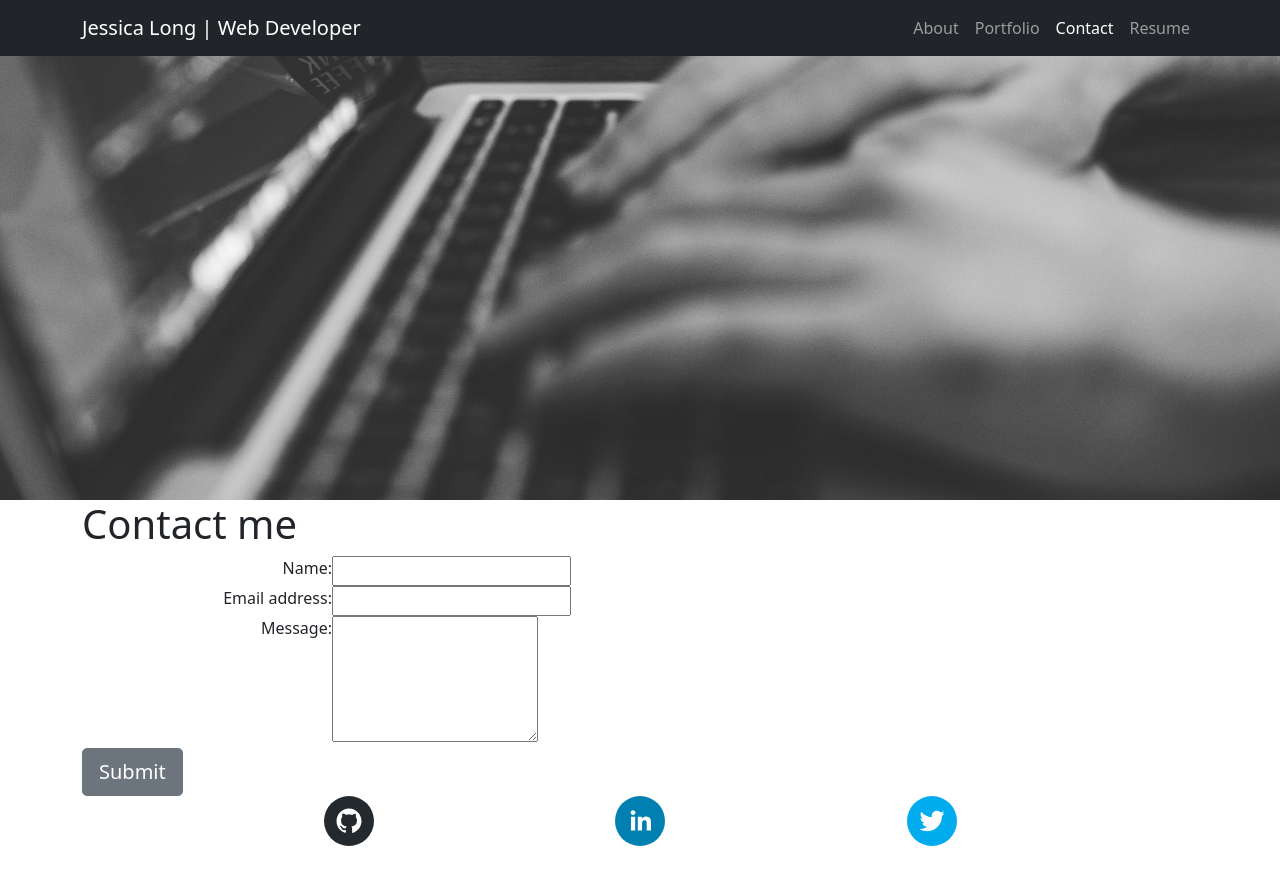
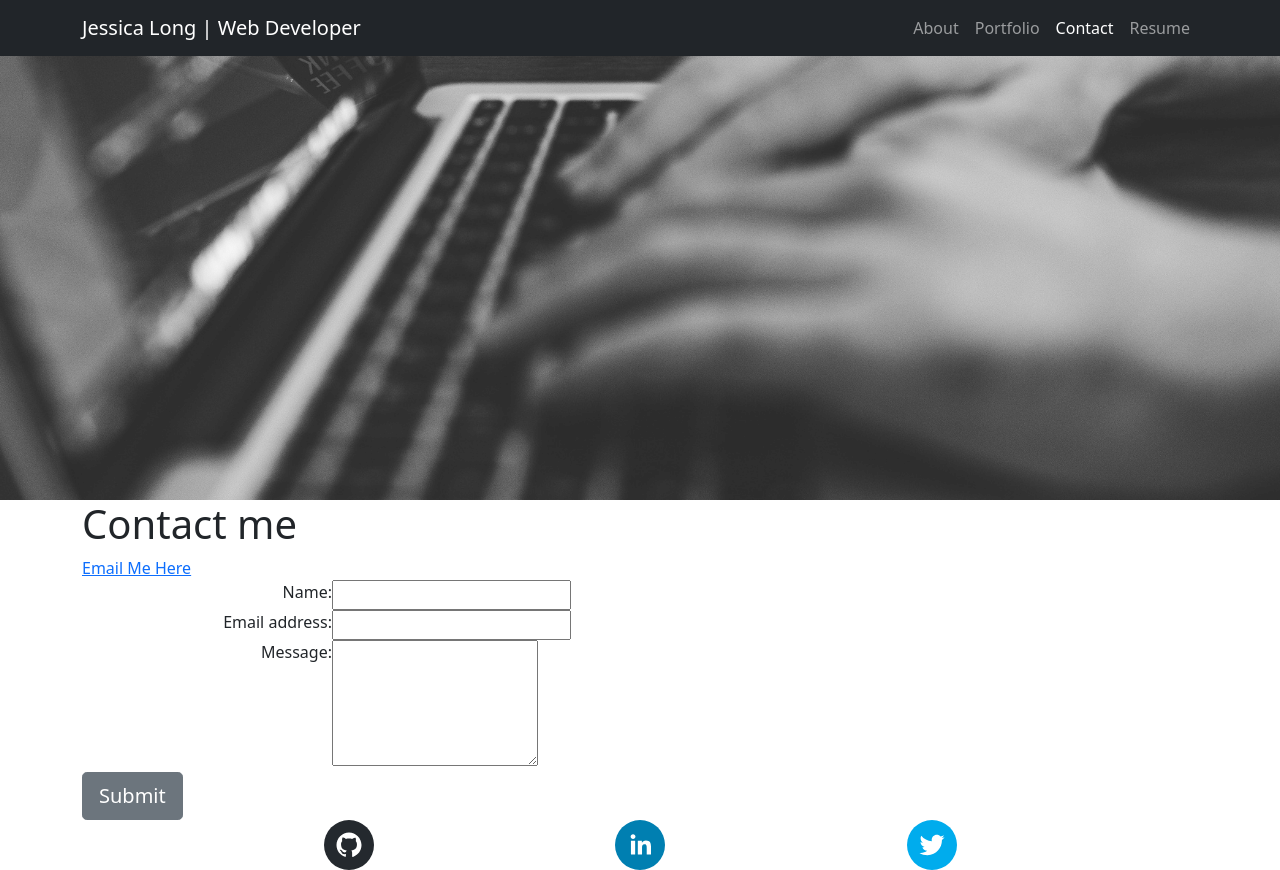
Before and after one commit to jmail1014/portfolio-react, a React (Create React App) app: page /contact in a window 1280 px wide. Before the commit the page ends 846 px from the top, so only its background shows below. Built offline with nearby package versions, Linux system fonts and the light colour scheme.

Commit message:
add email link

```diff
--- a/src/components/Contact/index.js
+++ b/src/components/Contact/index.js
@@ -44,6 +44,7 @@ function Contact() {
     <div className="contact">
       <div className="container">
         <h1>Contact me</h1>
+        <a href="mailto: j.mail@gmail.com">Email Me Here</a>
         <form id="contact-form" onSubmit={handleSubmit}>
           <div>
             <label htmlFor="name">Name:</label>
```
Also changed, not shown: 1 other file (tests, documents, lock files or other folders).
